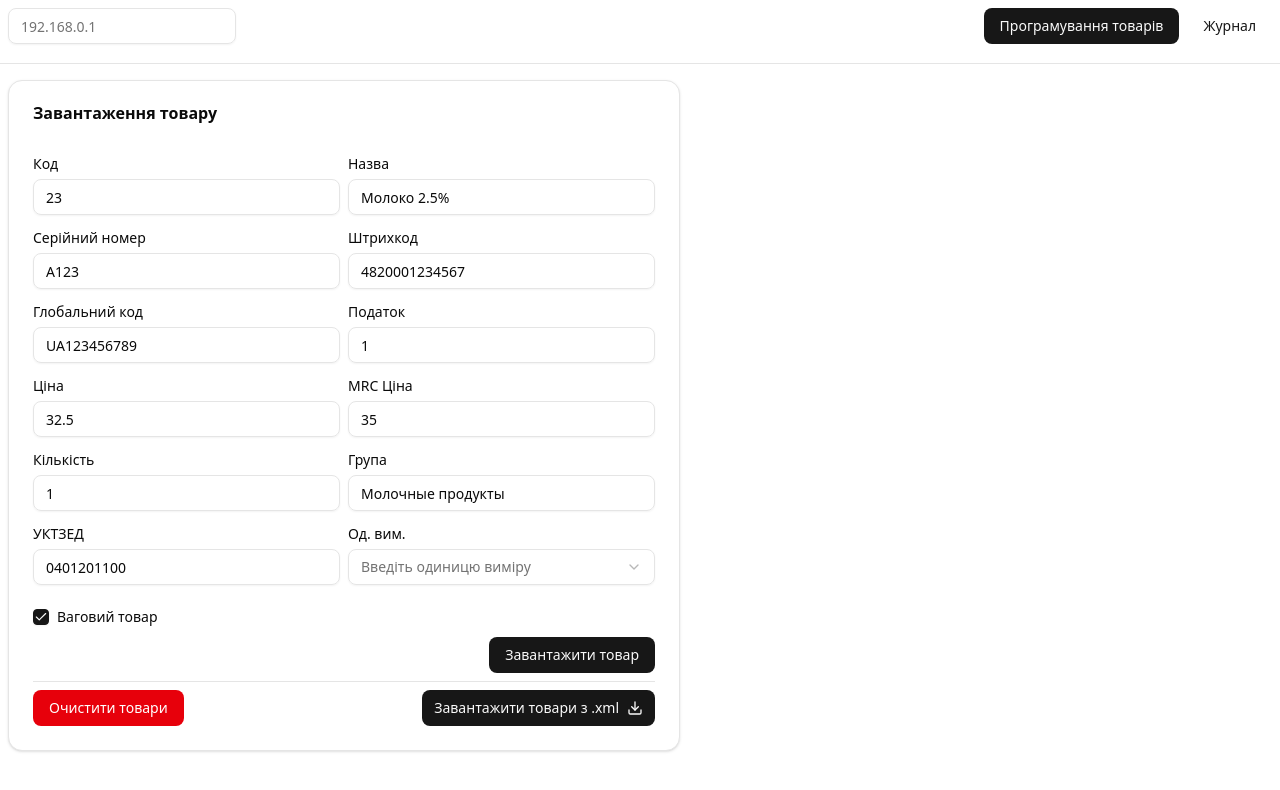
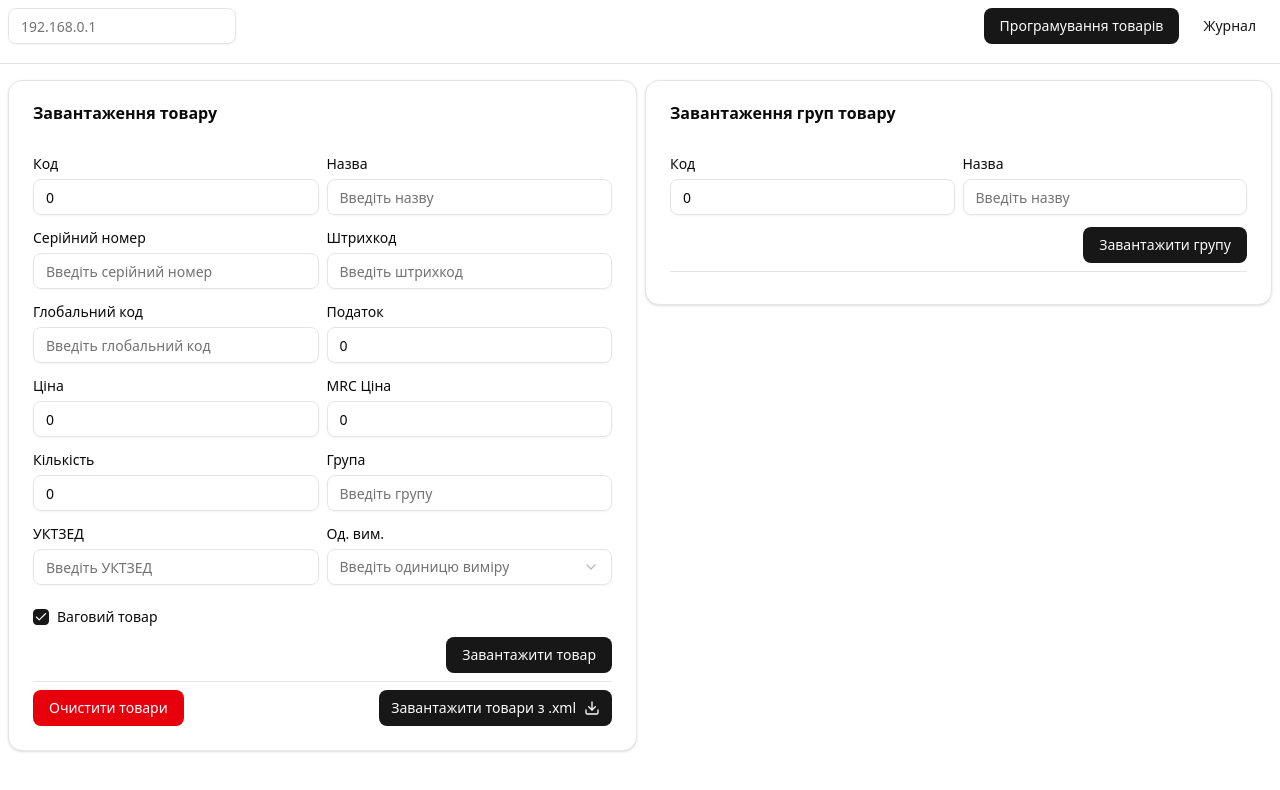
Before and after one commit to Vanlsh/rmk-desk, a React (Vite) app: page /#/ in a window 1280 px wide. Shown: the top 790 px of the page. Built offline with nearby package versions, Linux system fonts and the light colour scheme.

Commit message:
feat: add group form

```diff
--- a/electron/preload.cjs
+++ b/electron/preload.cjs
@@ -6,29 +6,11 @@ contextBridge.exposeInMainWorld("api", {
   deleteArticles: (ip) => ipcRenderer.invoke("delete-articles", ip),
   saveValidationErrors: (errors) =>
     ipcRenderer.invoke("save-validation-errors", errors),
+
+  //
+  setGroups: (ip, data) => ipcRenderer.invoke("set-groups", ip, data),
+  //
   setTaxes: (ip, data) => ipcRenderer.invoke("set-taxes", ip, data),
   selectExcelFile: () => ipcRenderer.invoke("select-excel-file"),
   parseExcel: (filePath) => ipcRenderer.invoke("parse-excel", filePath),
 });
-// const { contextBridge } = require("electron");
-// const { electronAPI } = require("@electron-toolkit/preload");
-
-// // Custom APIs for renderer
-// const api = {};
-
-// // Use `contextBridge` APIs to expose Electron APIs to
-// // renderer only if context isolation is enabled, otherwise
-// // just add to the DOM global.
-// if (process.contextIsolated) {
-//   try {
-//     contextBridge.exposeInMainWorld("electron", electronAPI);
-//     contextBridge.exposeInMainWorld("api", api);
-//   } catch (error) {
-//     console.error(error);
-//   }
-// } else {
-//   // @ts-ignore (define in dts)
-//   window.electron = electronAPI;
-//   // @ts-ignore (define in dts)
-//   window.api = api;
-// }
--- a/src/global.d.ts
+++ b/src/global.d.ts
@@ -3,6 +3,7 @@ import type {
   Product,
   SuccessResponse,
   ErrorResponse,
+  GroupSaveResponse,
 } from "./lib/types";
 
 export {};
@@ -15,6 +16,10 @@ declare global {
         ip: string,
         data: Product[]
       ) => Promise<SuccessResponse<ArticleSaveResponse> | ErrorResponse>;
+      setGroups: (
+        ip: string,
+        data: T[]
+      ) => Promise<SuccessResponse<GroupSaveResponse> | ErrorResponse>;
       deleteArticles: (
         ip: string
       ) => Promise<
--- a/src/pages/home-page/components/forms/constants.ts
+++ b/src/pages/home-page/components/forms/constants.ts
@@ -150,4 +150,19 @@ export const productFields = [
   },
 ] satisfies ProductField[];
 
-export const excelProductsTitle = {};
+export const groupFields = [
+  {
+    label: "Код",
+    name: "code",
+    placeholder: "Введіть код",
+    type: "text",
+    required: true,
+  },
+  {
+    label: "Назва",
+    name: "name",
+    placeholder: "Введіть назву",
+    type: "text",
+    required: true,
+  },
+] as const;
--- /dev/null
+++ b/src/pages/home-page/components/forms/group-form.tsx
@@ -0,0 +1,97 @@
+import {
+  Form,
+  FormControl,
+  FormField,
+  FormItem,
+  FormMessage,
+} from "@/components/ui/form";
+import { showIpNotRespondingMessage, showNoIpMessage } from "@/lib/messages";
+import { useIpStore } from "@/store/ip";
+import { useTransition } from "react";
+import { useForm } from "react-hook-form";
+import { groupSchema, type GroupSchema } from "./schemas";
+import { cn } from "@/lib/utils";
+import { zodResolver } from "@hookform/resolvers/zod";
+import { groupFields } from "./constants";
+import { Label } from "@/components/ui/label";
+import { Input } from "@/components/ui/input";
+import { Button } from "@/components/ui/button";
+import { toast } from "sonner";
+
+interface GroupFromProps {
+  className?: string;
+}
+
+export const GroupFrom = ({ className }: GroupFromProps) => {
+  const { ip } = useIpStore();
+  const [isLoading, startTransition] = useTransition();
+
+  const form = useForm<GroupSchema>({
+    resolver: zodResolver(groupSchema),
+    defaultValues: {
+      code: 0,
+      name: "",
+    },
+  });
+
+  const onSubmit = (value: GroupSchema) => {
+    if (!ip) return showNoIpMessage();
+
+    startTransition(async () => {
+      const response = await window.api.setGroups(ip, [value]);
+
+      if (response.error) {
+        showIpNotRespondingMessage();
+        return;
+      }
+
+      if (response.data.success) {
+        toast.success(response.data.message);
+        form.reset();
+      } else {
+        toast.error(response.data.message);
+      }
+    });
+  };
+
+  return (
+    <Form {...form}>
+      <form
+        onSubmit={form.handleSubmit(onSubmit)}
+        className={cn("space-y-2", className)}
+      >
+        <div className="gap-2 grid grid-cols-2">
+          {groupFields.map((groupField) => (
+            <FormField
+              key={groupField.name}
+              control={form.control}
+              name={groupField.name}
+              render={({ field }) => (
+                <FormItem>
+                  <div className="space-y-2 items-center py-1 ">
+                    <Label>{groupField.label}</Label>
+                    <FormControl>
+                      <Input
+                        placeholder={groupField.placeholder}
+                        {...field}
+                        value={
+                          typeof field.value === "string"
+                            ? field.value
+                            : String(field.value)
+                        }
+                      />
+                    </FormControl>
+                  </div>
+                  <FormMessage />
+                </FormItem>
+              )}
+            />
+          ))}
+        </div>
+        <Button disabled={isLoading} className="ml-auto block">
+          Завантажити групу
+        </Button>
+      </form>
+    </Form>
+  );
+};
--- a/src/pages/home-page/components/forms/load-product-form.tsx
+++ b/src/pages/home-page/components/forms/load-product-form.tsx
@@ -36,46 +36,21 @@ export const LoadProductForm = ({ className }: LoadProductFormProps) => {
   const form = useForm<ProductSchema>({
     resolver: zodResolver(productSchema),
     defaultValues: {
-      code: 23,
-      name: "Молоко 2.5%",
-      serial: "A123",
-      barcode: "4820001234567",
-      globalCode: "UA123456789",
-      tax: 1,
-      price: 32.5,
+      code: 0,
+      name: "",
+      serial: "",
+      barcode: "",
+      globalCode: "",
+      tax: 0,
+      price: 0,
       isWeight: true,
-      mrcPrice: 35.0,
-      amount: 1.0,
-      group: "Молочные продукты",
-      uktzed: "0401201100",
-      unit: "л",
+      mrcPrice: 0,
+      amount: 0,
+      group: "",
+      uktzed: "",
+      unit: "",
     },
   });
-
-  // const onClick = async () => {
-  //   if (!ip) return showNoIpMessage();
-
-  //   const response = await window.api.setArticles(ip, [
-  //     {
-  //       code: 1001,
-  //       name: "Молоко 2.5%",
-  //       serial: "A123",
-  //       barcode: "4820001234567",
-  //       globalCode: "UA123456789",
-  //       tax: 1,
-  //       price: 32.5,
-  //       isWeight: false,
-  //       mrcPrice: 35.0,
-  //       amount: 1.0,
-  //       group: "Молочные продукты",
-  //       uktzed: "0401201100",
-  //       unit: "л",
-  //     },
-  //   ]);
-
-  //   if (response.error) return showIpNotRespondingMessage();
-  //   console.log("🚀 ~ onClick ~ response:", response);
-  // };
 
   const onSubmit = async (value: ProductSchema) => {
     console.log(value);
--- a/src/pages/home-page/components/forms/schemas.ts
+++ b/src/pages/home-page/components/forms/schemas.ts
@@ -1,4 +1,16 @@
 import z from "zod";
+
+export const groupSchema = z.object({
+  code: z.coerce
+    .number<number>({
+      message: "Код групи має бути числом",
+    })
+    .int({ message: "Код групи має бути цілим числом" })
+    .min(1, { message: "Код групи не може бути менше 1" }),
+  name: z.string().min(1, {
+    message: "Назва групи є обов'язковою",
+  }),
+});
 
 export const productSchema = z.object({
   code: z.coerce
@@ -8,7 +20,7 @@ export const productSchema = z.object({
     .int({ message: "Код товару має бути цілим числом" })
     .min(1, { message: "Код товару не може бути менше 1" }),
 
-  name: z.string({
+  name: z.string().min(1, {
     message: "Назва товару є обов'язковою",
   }),
 
@@ -59,4 +71,6 @@ export const productSchema = z.object({
     message: "Ознака вагового товару є обов'язковою",
   }),
 });
+
 export type ProductSchema = z.infer<typeof productSchema>;
+export type GroupSchema = z.infer<typeof groupSchema>;
--- a/src/pages/home-page/home-page.tsx
+++ b/src/pages/home-page/home-page.tsx
@@ -1,13 +1,14 @@
 import { Card, CardFooter, CardHeader, CardTitle } from "@/components/ui/card";
 import { LoadProductForm } from "./components/forms/load-product-form";
 import { Separator } from "@/components/ui/separator";
-import { LoadFromXmlFile } from "./components/load-from-xml";
+import { LoadFromXmlFile } from "./components/load-products-from-xml";
 import { DeleteArticlesButton } from "./components/delete-articles-button";
+import { GroupFrom } from "./components/forms/group-form";
 
 export const HomePage = () => {
   return (
-    <div>
-      <Card className="max-w-2xl">
+    <div className="flex w-full gap-2">
+      <Card className="flex-1">
         <CardHeader>
           <CardTitle>Завантаження товару</CardTitle>
         </CardHeader>
@@ -20,6 +21,18 @@ export const HomePage = () => {
           </div>
         </CardFooter>
       </Card>
+
+      <div className="flex-1">
+        <Card>
+          <CardHeader>
+            <CardTitle>Завантаження груп товару</CardTitle>
+          </CardHeader>
+          <CardFooter className="flex-col">
+            <GroupFrom className="w-full" />
+            <Separator className="my-2" />
+          </CardFooter>
+        </Card>
+      </div>
     </div>
   );
 };
```
Also changed, not shown: src/lib/types.ts (+11 -0 lines), src/pages/home-page/components/load-products-from-xml.tsx (renamed from src/pages/home-page/components/load-from-xml.tsx).
